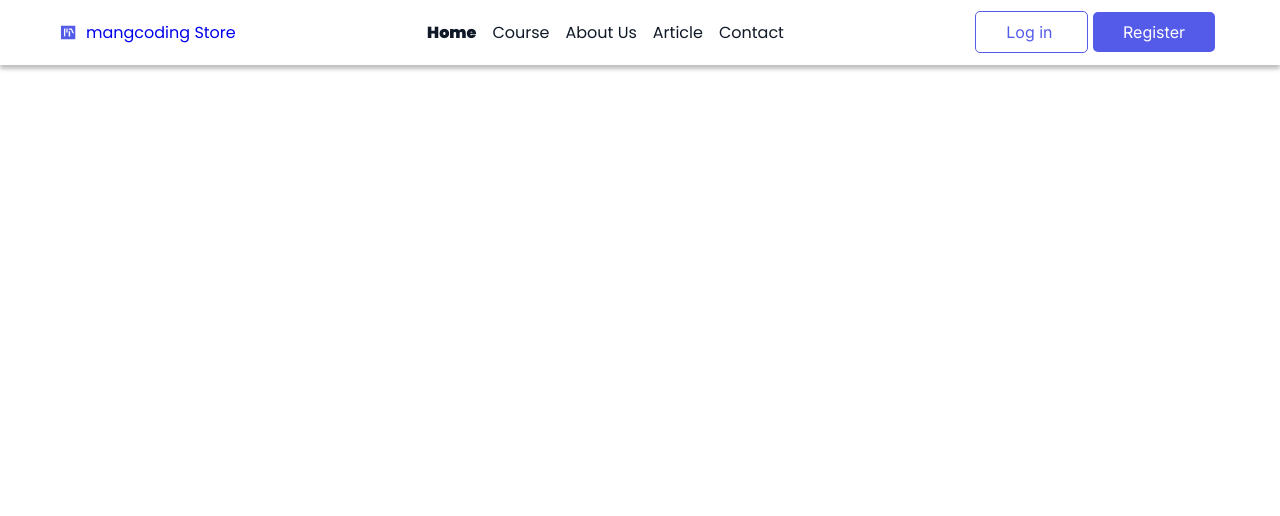
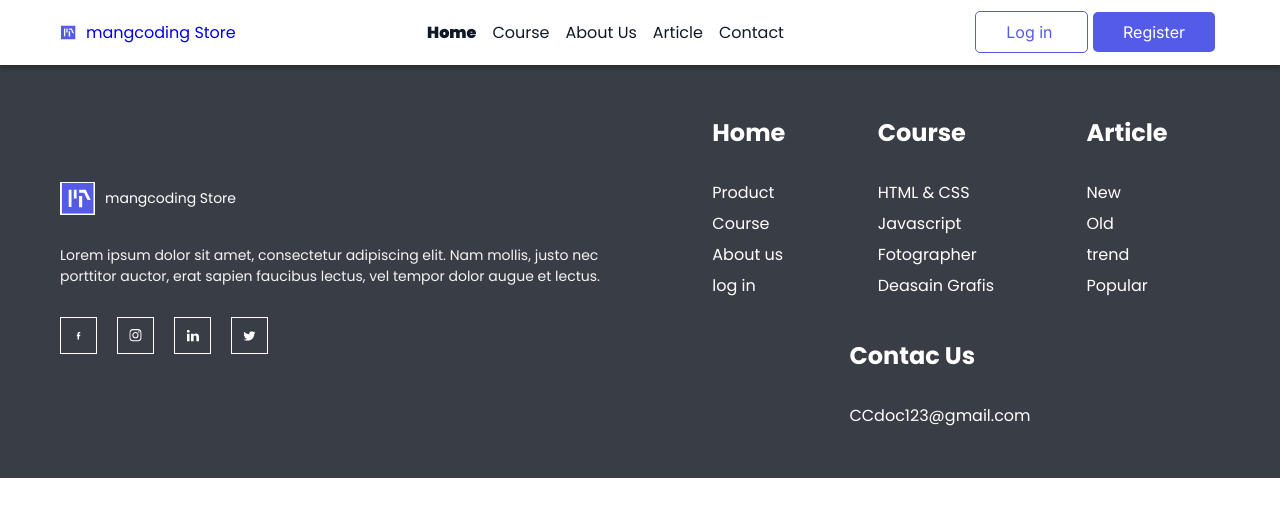
Before and after one commit to AlaaOdeh0/frontEnd_Pro, a plain HTML site: page index.html in a window 1280 px wide. Drawn offline with Linux system fonts and the light colour scheme.

Commit message:
Add Footer

```diff
--- a/assets/css/main.css
+++ b/assets/css/main.css
@@ -28,8 +28,6 @@
     display: flex;
     gap: 16px;
     flex-wrap: wrap;
-
-
 }
 
 .header .auth a {
@@ -55,3 +53,83 @@
         display: none;
     }
 }
+
+.footer {
+    background-color: #393E46;
+    color: #fff;
+    padding: 50px 0;
+}
+
+.footer a {
+    color: #fff;
+}
+
+.footer .row {
+    gap: 40px;
+}
+
+.footer .footer-left-side,
+.footer .footer-right-side {
+    width: calc((100% - 40px) /2);
+}
+
+.footer-left-side {
+    display: flex;
+    flex-direction: column;
+    gap: 30px;
+    flex-wrap: wrap;
+}
+
+.footer .footer-left-side .logo {
+    display: flex;
+    flex-wrap: wrap;
+    gap: 10px;
+    align-items: center;
+}
+
+.footer .footer-left-side .logo img {
+    width: 35px;
+}
+
+.footer .footer-left-side .logo a {
+    font-size: 14px;
+}
+
+.footer .footer-left-side p {
+    color: #F4F4F4;
+    font-size: 14px;
+    font-weight: 200px;
+}
+
+.footer .footer-left-side .icons {
+    display: flex;
+    gap: 20px;
+    flex-wrap: wrap;
+}
+
+.footer .footer-left-side .icons img {
+    border: 1px solid #fff;
+    width: 15px;
+    height: 15px;
+    padding: 10px;
+    box-sizing: content-box;
+}
+
+.footer-right-side .row {
+    justify-content: space-evenly;
+    align-items: flex-start;
+}
+
+.footer-right-side .footer-item {
+    display: flex;
+    flex-direction: column;
+    flex-wrap: wrap;
+    gap: 30px;
+}
+
+.footer-right-side .footer-item ul {
+    display: flex;
+    flex-direction: column;
+    flex-wrap: wrap;
+    gap: 6px;
+}
--- a/index.html
+++ b/index.html
@@ -38,6 +38,78 @@
     </header>
 
 
+    <footer class="footer">
+        <div class="container">
+            <div class="row">
+                <div class="footer-left-side">
+                    <div class="logo">
+                        <img src="./assets/image/Logo.svg" alt="" />
+                        <a href="#"> mangcoding Store </a>
+                    </div>
+                    <p>Lorem ipsum dolor sit amet, consectetur adipiscing elit. Nam mollis, justo nec porttitor auctor,
+                        erat sapien faucibus lectus, vel tempor dolor augue et lectus. </p>
+                    <div class="icons">
+
+                        <a href="http:/www.facebook.com"><img src="./assets/image/facebook_logo.svg" /> </a>
+                        <a href="#"><img src="./assets/image/instagram_logo.svg" /> </a>
+                        <a href="#"><img src="./assets/image/linkedin_logo.svg" /> </a>
+                        <a href="#"><img src="./assets/image/Twitter_logo.svg" /> </a>
+
+                    </div>
+                </div>
+                <div class="footer-right-side">
+                    <div class="row">
+                        <div class="footer-item">
+                            <h2> Home </h2>
+                            <nav>
+                                <ul>
+                                    <li><a href="#"> Product</a></li>
+                                    <li><a href="#"> Course</a></li>
+                                    <li><a href="#"> About us</a></li>
+                                    <li><a href="#"> log in </a></li>
+
+                                </ul>
+                            </nav>
+                        </div>
+                        <div class="footer-item">
+                            <h2> Course </h2>
+                            <nav>
+                                <ul>
+                                    <li><a href="#"> HTML & CSS</a></li>
+                                    <li><a href="#"> Javascript</a></li>
+                                    <li><a href="#"> Fotographer</a></li>
+                                    <li><a href="#"> Deasain Grafis</a></li>
+
+                                </ul>
+                            </nav>
+                        </div>
+                        <div class="footer-item">
+                            <h2> Article </h2>
+                            <nav>
+                                <ul>
+                                    <li><a href="#"> New</a></li>
+                                    <li><a href="#"> Old</a></li>
+                                    <li><a href="#"> trend</a></li>
+                                    <li><a href="#"> Popular</a></li>
+
+                                </ul>
+                            </nav>
+                        </div>
+                        <div class="footer-item">
+                            <h2>Contac Us</h2>
+                            <nav>
+                                <ul>
+                                    <li>
+                                        <a href="#"> CCdoc123@gmail.com</a>
+                                    </li>
+                                </ul>
+                            </nav>
+                        </div>
+                    </div>
+                </div>
+            </div>
+        </div>
+    </footer>
 
 
 
```
Also changed, not shown: assets/image/Twitter_logo.svg (added), assets/image/facebook_logo.svg (added), assets/image/instagram_logo.svg (added), assets/image/linkedin_logo.svg (added).
